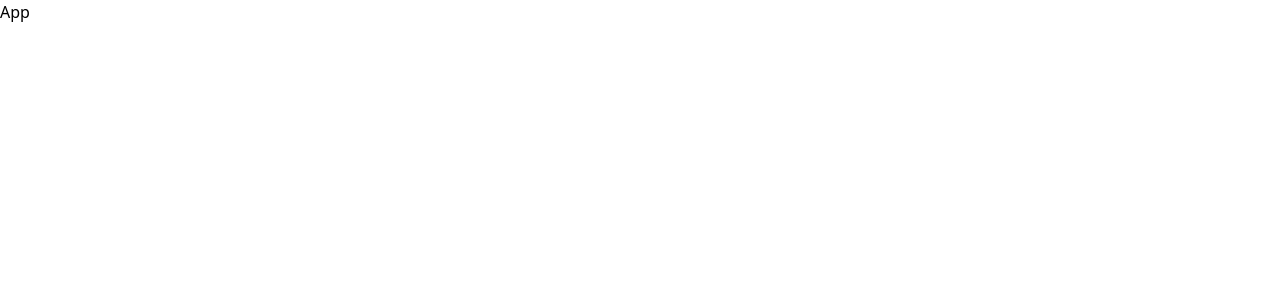
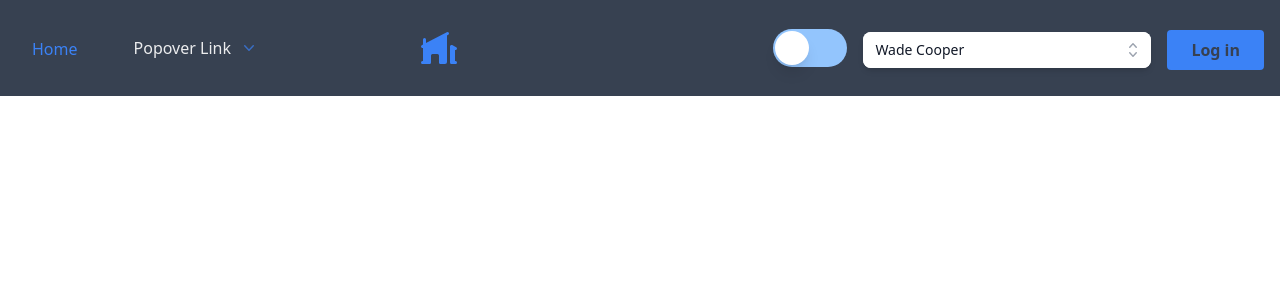
Before and after one commit to AliBagheri2079/dashboard-reactjs, a React (Vite) app: page / in a window 1280 px wide. Shown: the top 300 px of the page. Built offline with nearby package versions, Linux system fonts and the light colour scheme.

Commit message:
:sparkles: feat: create navbar layout with headlssui and hero icons

```diff
--- a/src/App.jsx
+++ b/src/App.jsx
@@ -1,7 +1,11 @@
-import React from "react";
+import Navbar from "./layout/Navbar";
 
 const App = () => {
-	return <div>App</div>;
+	return (
+		<>
+			<Navbar />
+		</>
+	);
 };
 
 export default App;
--- /dev/null
+++ b/src/components/ComboboxInput.jsx
@@ -0,0 +1,102 @@
+import { Combobox, Transition } from "@headlessui/react";
+import { CheckIcon, ChevronUpDownIcon } from "@heroicons/react/20/solid";
+import { Fragment, useState } from "react";
+
+const people = [
+	{ id: 1, name: "Wade Cooper" },
+	{ id: 2, name: "Arlene Mccoy" },
+	{ id: 3, name: "Devon Webb" },
+	{ id: 4, name: "Tom Cook" },
+	{ id: 5, name: "Tanya Fox" },
+	{ id: 6, name: "Hellen Schmidt" },
+];
+
+const ComboboxInput = () => {
+	const [selected, setSelected] = useState(people[0]);
+	const [query, setQuery] = useState("");
+
+	const filteredPeople =
+		query === ""
+			? people
+			: people.filter((person) =>
+					person.name
+						.toLowerCase()
+						.replace(/\s+/g, "")
+						.includes(query.toLowerCase().replace(/\s+/g, "")),
+			  );
+
+	return (
+		<div className="w-72">
+			<Combobox value={selected} onChange={setSelected}>
+				<div className="relative mt-1">
+					<div className="relative w-full cursor-default overflow-hidden rounded-lg bg-white text-left shadow-md focus:outline-none focus-visible:ring-2 focus-visible:ring-white focus-visible:ring-opacity-75 focus-visible:ring-offset-2 focus-visible:ring-offset-teal-300 sm:text-sm">
+						<Combobox.Input
+							className="w-full border-none py-2 pl-3 pr-10 text-sm leading-5 text-gray-900 focus:ring-0"
+							displayValue={(person) => person.name}
+							onChange={(event) => setQuery(event.target.value)}
+						/>
+
+						<Combobox.Button className="absolute inset-y-0 right-0 flex items-center pr-2">
+							<ChevronUpDownIcon
+								className="h-5 w-5 text-gray-400"
+								aria-hidden="true"
+							/>
+						</Combobox.Button>
+					</div>
+
+					<Transition
+						as={Fragment}
+						leave="transition ease-in duration-100"
+						leaveFrom="opacity-100"
+						leaveTo="opacity-0"
+						afterLeave={() => setQuery("")}
+					>
+						<Combobox.Options className="absolute mt-1 max-h-60 w-full overflow-auto rounded-md bg-white py-1 text-base shadow-lg ring-1 ring-black ring-opacity-5 focus:outline-none sm:text-sm">
+							{filteredPeople.length === 0 && query !== "" ? (
+								<div className="relative cursor-default select-none py-2 px-4 text-gray-700">
+									Nothing found.
+								</div>
+							) : (
+								filteredPeople.map((person) => (
+									<Combobox.Option
+										key={person.id}
+										className={({ active }) =>
+											`relative cursor-default select-none py-2 pl-10 pr-4 ${
+												active ? "bg-blue-500 text-white" : "text-gray-900"
+											}`
+										}
+										value={person}
+									>
+										{({ selected, active }) => (
+											<>
+												<span
+													className={`block truncate ${
+														selected ? "font-medium" : "font-normal"
+													}`}
+												>
+													{person.name}
+												</span>
+
+												{selected ? (
+													<span
+														className={`absolute inset-y-0 left-0 flex items-center pl-3 ${
+															active ? "text-white" : "text-blue-500"
+														}`}
+													>
+														<CheckIcon className="h-5 w-5" aria-hidden="true" />
+													</span>
+												) : null}
+											</>
+										)}
+									</Combobox.Option>
+								))
+							)}
+						</Combobox.Options>
+					</Transition>
+				</div>
+			</Combobox>
+		</div>
+	);
+};
+
+export default ComboboxInput;
--- /dev/null
+++ b/src/components/Popover.jsx
@@ -0,0 +1,109 @@
+import { Popover, Transition } from "@headlessui/react";
+import {
+	AcademicCapIcon,
+	BanknotesIcon,
+	BuildingStorefrontIcon,
+	ChevronDownIcon,
+} from "@heroicons/react/20/solid";
+import { Fragment } from "react";
+
+const solutions = [
+	{
+		name: "Insights",
+		description: "Measure actions your users take",
+		href: "##",
+		icon: <AcademicCapIcon aria-hidden="true" />,
+	},
+	{
+		name: "Automations",
+		description: "Create your own targeted content",
+		href: "##",
+		icon: <BanknotesIcon aria-hidden="true" />,
+	},
+	{
+		name: "Reports",
+		description: "Keep track of your growth",
+		href: "##",
+		icon: <BuildingStorefrontIcon aria-hidden="true" />,
+	},
+];
+
+const PopoverLink = () => {
+	return (
+		<div className="fixed w-full max-w-sm px-4 pt-3">
+			<Popover className="relative">
+				{({ open }) => (
+					<>
+						<Popover.Button
+							className={`
+                ${open ? "" : "text-opacity-90"}
+                group inline-flex items-center rounded-md px-3 py-2 text-base font-medium text-white hover:text-opacity-100 focus:outline-none focus-visible:ring-2 focus-visible:ring-white focus-visible:ring-opacity-75`}
+						>
+							<span>Popover Link</span>
+							<ChevronDownIcon
+								className={`${open ? "" : "text-opacity-70"}
+                  ml-2 h-5 w-5 text-blue-500 transition duration-150 ease-in-out group-hover:text-opacity-80`}
+								aria-hidden="true"
+							/>
+						</Popover.Button>
+
+						<Transition
+							as={Fragment}
+							enter="transition ease-out duration-200"
+							enterFrom="opacity-0 translate-y-1"
+							enterTo="opacity-100 translate-y-0"
+							leave="transition ease-in duration-150"
+							leaveFrom="opacity-100 translate-y-0"
+							leaveTo="opacity-0 translate-y-1"
+						>
+							<Popover.Panel className="absolute left-1/2 z-10 mt-3 w-screen max-w-sm -translate-x-1/2 transform px-4 sm:px-0 lg:max-w-3xl">
+								<div className="overflow-hidden rounded-lg shadow-lg ring-1 ring-black ring-opacity-5">
+									<div className="relative grid gap-8 bg-white p-7 lg:grid-cols-2">
+										{solutions.map((item) => (
+											<a
+												key={item.name}
+												href={item.href}
+												className="-m-3 flex items-center rounded-lg p-2 transition duration-150 ease-in-out hover:bg-gray-50 focus:outline-none focus-visible:ring focus-visible:ring-orange-500 focus-visible:ring-opacity-50"
+											>
+												<div className="flex h-10 w-10 shrink-0 items-center justify-center text-blue-500 sm:h-12 sm:w-12">
+													{item.icon}
+												</div>
+
+												<div className="ml-4">
+													<p className="text-sm font-medium text-gray-900">
+														{item.name}
+													</p>
+													<p className="text-sm text-gray-500">
+														{item.description}
+													</p>
+												</div>
+											</a>
+										))}
+									</div>
+
+									<div className="bg-gray-50 p-4">
+										<a
+											href="##"
+											className="flow-root rounded-md px-2 py-2 transition duration-150 ease-in-out hover:bg-gray-100 focus:outline-none focus-visible:ring focus-visible:ring-orange-500 focus-visible:ring-opacity-50"
+										>
+											<span className="flex items-center">
+												<span className="text-sm font-medium text-gray-900">
+													Documentation
+												</span>
+											</span>
+											<span className="block text-sm text-gray-500">
+												Start integrating products and tools
+											</span>
+										</a>
+									</div>
+								</div>
+							</Popover.Panel>
+						</Transition>
+					</>
+				)}
+			</Popover>
+		</div>
+	);
+};
+
+export default PopoverLink;
--- /dev/null
+++ b/src/components/SwitchButton.jsx
@@ -0,0 +1,26 @@
+import { Switch } from "@headlessui/react";
+import { useState } from "react";
+
+const SwitchButton = () => {
+	const [enabled, setEnabled] = useState(false);
+
+	return (
+		<div className="py-10 mt-1">
+			<Switch
+				checked={enabled}
+				onChange={setEnabled}
+				className={`${enabled ? "bg-blue-500" : "bg-blue-300"}
+          relative inline-flex h-[38px] w-[74px] shrink-0 cursor-pointer rounded-full border-2 border-transparent transition-colors duration-200 ease-in-out focus:outline-none focus-visible:ring-2  focus-visible:ring-white focus-visible:ring-opacity-75`}
+			>
+				<span className="sr-only">Use setting</span>
+				<span
+					aria-hidden="true"
+					className={`${enabled ? "translate-x-9" : "translate-x-0"}
+            pointer-events-none inline-block h-[34px] w-[34px] transform rounded-full bg-white shadow-lg ring-0 transition duration-200 ease-in-out`}
+				/>
+			</Switch>
+		</div>
+	);
+};
+
+export default SwitchButton;
--- /dev/null
+++ b/src/layout/Navbar.jsx
@@ -0,0 +1,59 @@
+import ComboboxInput from "../components/ComboboxInput";
+import PopoverLink from "../components/Popover";
+import SwitchButton from "../components/SwitchButton";
+import {
+	EllipsisVerticalIcon,
+	HomeModernIcon,
+} from "@heroicons/react/20/solid";
+import React from "react";
+
+const Navbar = () => {
+	return (
+		<nav className="p-4 bg-gray-700 text-gray-100">
+			<div className="container flex justify-between h-16 mx-auto">
+				<ul className="items-stretch hidden space-x-3 lg:flex">
+					<li className="flex">
+						<a
+							rel="noopener noreferrer"
+							href="#home"
+							className="flex items-center px-4 -mb-1 border-b-2 border-transparent text-blue-500 border-blue-500"
+						>
+							Home
+						</a>
+					</li>
+					<li className="flex">
+						<PopoverLink />
+					</li>
+				</ul>
+
+				<a
+					rel="noopener noreferrer"
+					href="#home"
+					aria-label="Back to homepage"
+					className="flex items-center p-2"
+				>
+					<HomeModernIcon className="w-10 aspect-square fill-blue-500" />
+				</a>
+
+				<div className="hidden items-center md:space-x-4 lg:flex">
+					<SwitchButton />
+
+					<ComboboxInput />
+
+					<button
+						type="button"
+						className="px-6 py-2 mt-1 font-semibold rounded bg-blue-500 text-gray-700"
+					>
+						Log in
+					</button>
+				</div>
+
+				<button title="Open menu" type="button" className="p-4 lg:hidden">
+					<EllipsisVerticalIcon className="w-8 aspect-square " />
+				</button>
+			</div>
+		</nav>
+	);
+};
+
+export default Navbar;
```
